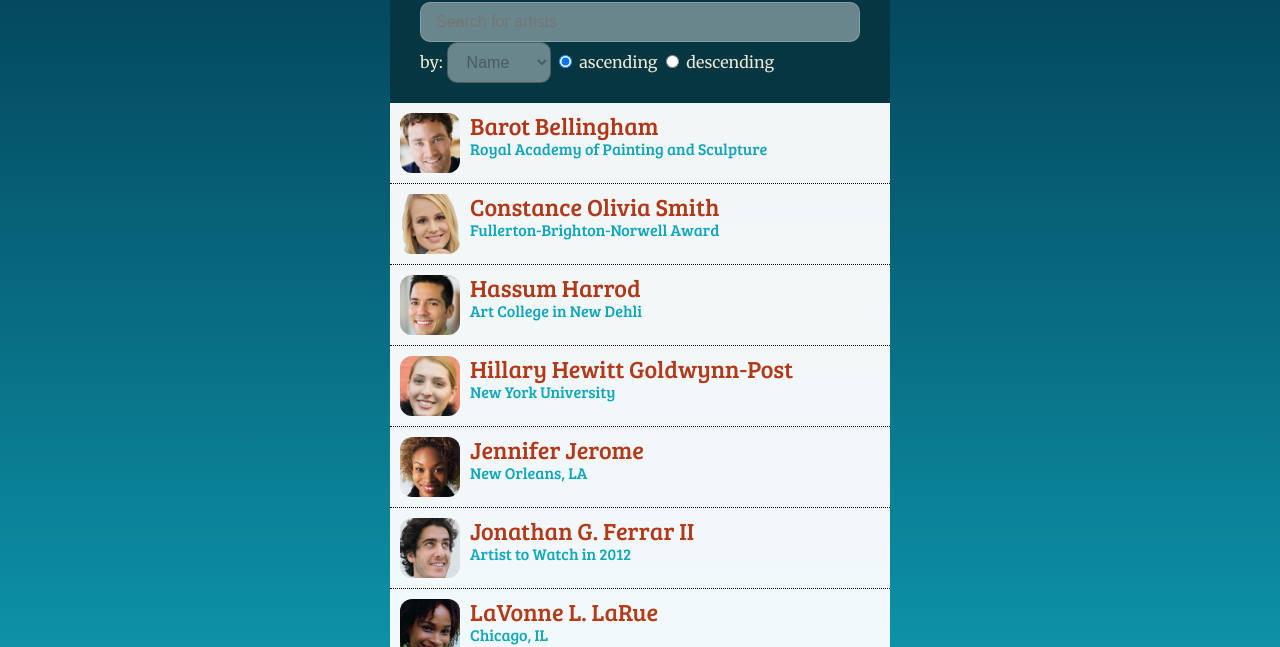
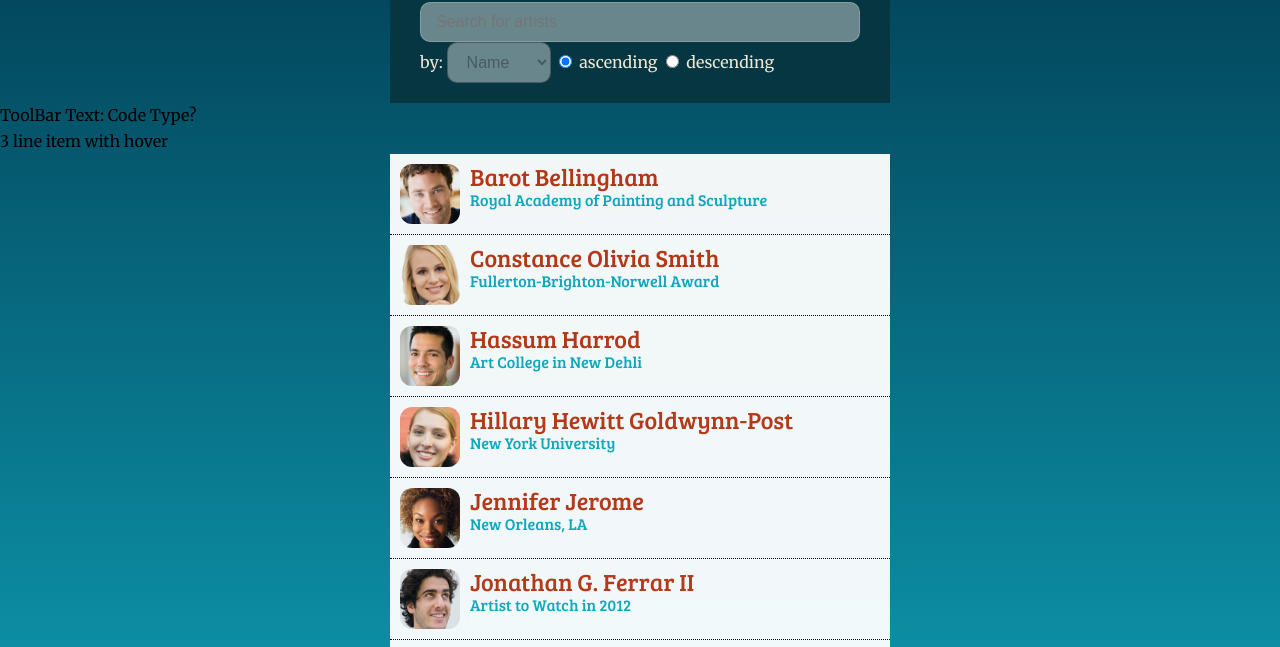
Before and after one commit to bryce-hairabedian/GTA_Codes_Angular, a plain HTML site: page index.html in a window 1280 px wide. Shown: the part 93-740 px from the top of the page. Drawn offline with Linux system fonts and the light colour scheme; a web font is replaced by a local one.

Commit message:
added material list but style not rendering

```diff
--- a/partials/list.html
+++ b/partials/list.html
@@ -1,4 +1,5 @@
 <section class="artistpage">
+<!-- Start Search area -->
   <div class="search">
     <h1>Artist Directory</h1>
     <label>search: </label>
@@ -19,8 +20,38 @@
       <input type="radio" ng-model="direction" name="direction" value="reverse">
       descending
     </label>
+  </div>
+<!-- end search area -->
 
+<!-- Start Code Container -->
+<div class="md-content">
+  <div flex>
+    <div class="codeType">
+
+        <md-toolbar layout="row" class="">
+          <div class="md-toolbar-tools">
+            <span>ToolBar Text: Code Type?</span>
+          </div>
+        </md-toolbar>
+
+        <md-content>
+          <md-list flex>
+            <md-subheader class="md-no-sticky"> 3 line item with hover</md-subheader>
+            <md-list-item class="md-3-line" ng-repeat="code in GunCodes" ng-click="null">
+              <div class="md-list-item-text" layout="column">
+                <h3></h3>
+                <h4></h4>
+                <p></p>
+              </div>
+            </md-list-item>
+          </md-list>
+        </md-content>
+
+    </div>
   </div>
+</div>
+<!-- End Code Container -->
+
   <ul class="artistlist">
     <li class="artist cf" ng-repeat="item in artists | filter: query | orderBy: artistOrder:direction">
       <a href="#/details/{{artists.indexOf(item)}}">
```
